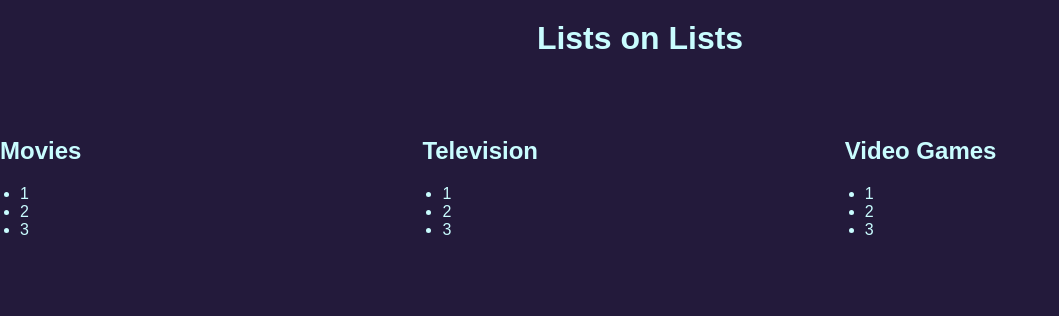
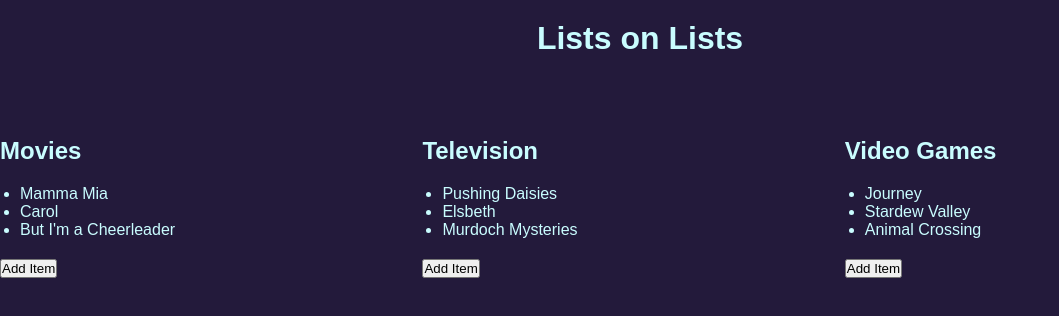
Before and after one commit to nic-jol/lists-on-lists, a Next.js app in the folder lists-on-lists/: page / in a window 1280 px wide. Shown: the top 316 px of the page, without its empty margins (0-1059 px from the left). Built offline with nearby package versions, Linux system fonts and the light colour scheme.

Commit message:
String List actually works and shows list of items

```diff
--- /dev/null
+++ b/lists-on-lists/src/app/StringList.tsx
@@ -0,0 +1,29 @@
+import { ReactElement } from "react";
+
+interface StringListProps {
+    items: string[];
+    addToList: () => void
+}
+
+
+
+const StringList = (props: StringListProps): ReactElement => {
+    const items = props.items;
+    console.log('items.length' + items.length)
+    return (
+        <>
+            <ul>
+                {
+                    items && !!items.length && items.map((item: string) => {
+                        return (
+                            <li key={item}>{item}</li>
+                        )
+                    })
+                }
+            </ul>
+            <button onClick={props.addToList}>Add Item</button>
+        </>
+    );
+}
+
+export default StringList;
--- a/lists-on-lists/src/app/page.tsx
+++ b/lists-on-lists/src/app/page.tsx
@@ -2,37 +2,55 @@
 
 import Image from "next/image";
 import styles from "./page.module.css";
+import { useState } from "react";
+import StringList from "./StringList";
+
 
 export default function Home() {
-    function ListItem() {
-        return (
-            <>
-                <ul>
-                    <li>1</li>
-                    <li>2</li>
-                    <li>3</li>
-                </ul>
-            </>
-        )
+    const [movies, setMovies] = useState(['Mamma Mia', 'Carol', 'But I\'m a Cheerleader'])
+    const [televisionShows, setTelevisionShows] = useState(['Pushing Daisies', 'Elsbeth', 'Murdoch Mysteries'])
+    const [videoGames, setVideoGames] = useState(['Journey', 'Stardew Valley', 'Animal Crossing'])
+
+    function addToMovieList(){
+        const newMovie = 'Superhero Movie #' + movies.length
+        setMovies([...movies, newMovie])
+    }
+
+    function addToTvList(){
+        const newTelevisionShow = 'Cop Show #' + televisionShows.length
+        setMovies([...televisionShows, newTelevisionShow])
+    }
+
+    function addToVideoGamesList(){
+        const newVideoGame = 'Halo ' + videoGames.length
+        setMovies([...videoGames, newVideoGame])
     }
 
     return (
+
         <div>
             <div className={styles.pageHeader}>
                 <h1>Lists on Lists</h1>
             </div>
             <div className={styles.column}>
                 <h2>Movies</h2>
-            <ListItem />
+                <StringList
+                items={movies}
+                addToList={addToMovieList}
+                />
             </div>
             <div className={styles.column}>
                 <h2>Television</h2>
-            <ListItem />
+                <StringList items={televisionShows} addToList={addToTvList} />
             </div>
             <div className={styles.column}>
                 <h2>Video Games</h2>
-            <ListItem />
+                <StringList items={videoGames} addToList={addToVideoGamesList} />
             </div>
         </div>
     );
+
+    function InnerStringList(id: string) {
+        return <li>{id}</li>;
     }
+}
```
Lines whose indentation alone changed are shown as unchanged.
